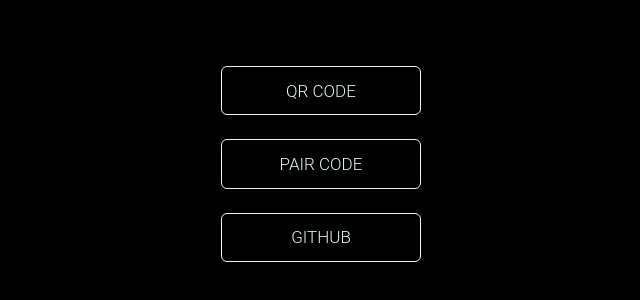
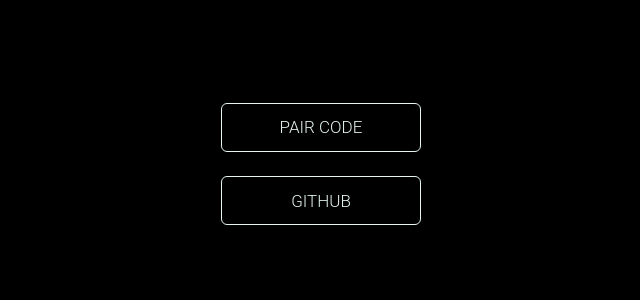
Before and after one commit to Vurusian/Virusi-Pair-Code, a website: page index.html in a window 1280 px wide. Shown: the part 224-524 px from the top of the page, without its empty margins (319-959 px from the left). Drawn offline with Linux system fonts and the light colour scheme.

Commit message:
𝗩𝗜𝗥𝗨𝗦𝗜-𝗠𝗕𝗔𝗬𝗔-𝗠𝗗

```diff
--- a/index.html
+++ b/index.html
@@ -77,7 +77,6 @@
 </head>
 <body>
 
-  <button onclick="window.open(`/qr`)" class="btn">qr code</button>
   <button onclick="window.open(`/pair`)" class="btn">pair code</button>
   <button onclick="window.open(`https://github.com/Vurusian/Virusi-Mbaya-Md`)" class="btn">github</button>
 
```
